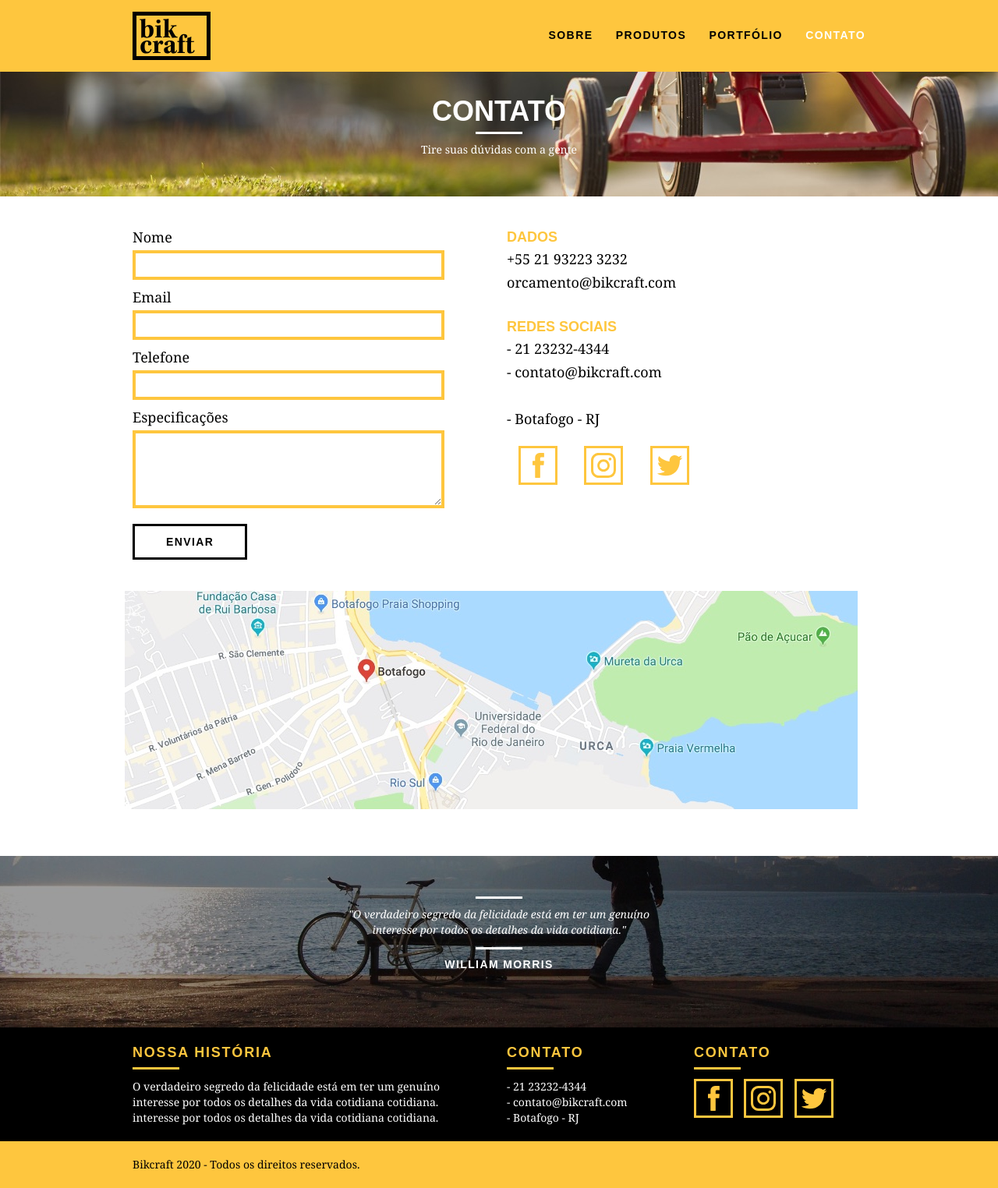
After one commit to hugolima03/Bikcraft, a PHP site: page /pages/contato.html in a window 1280 px wide. The commit adds this page. Shown: the whole page at 78% size. Run offline with PHP 8.4, Linux system fonts and the light colour scheme.

Commit message:
Fazendo a página de Contato

```diff
--- a/index.html
+++ b/index.html
@@ -22,7 +22,7 @@
           <li><a href="/pages/sobre.html">Sobre</a></li>
           <li><a href="/pages/produtos.html">Produtos</a></li>
           <li><a href="/pages/portfolio.html">Portfólio</a></li>
-          <li><a href="contato.html">Contato</a></li>
+          <li><a href="./pages/contato.html">Contato</a></li>
         </ul>
       </nav>
     </div>
--- /dev/null
+++ b/pages/contato.html
@@ -0,0 +1,135 @@
+<!DOCTYPE html>
+<html lang="pt-br">
+
+<head>
+	<meta charset="UTF-8">
+	<meta name="viewport" content="width=device-width, initial-scale=1.0">
+	<title>Contato - Bikcraft</title>
+	<link rel="stylesheet" href="../styles/normalize.css">
+	<link rel="stylesheet" href="../styles/reset.css">
+	<link rel="stylesheet" href="../styles/grid.css">
+	<link rel="stylesheet" href="../styles/styles.css">
+	<link rel="stylesheet" href="../styles/contato.css">
+</head>
+
+<body>
+	<header class="header">
+		<div class="container">
+			<a href="/index.html" class="grid-4">
+				<img src="../imgs/bikcraft.svg" alt="">
+			</a>
+			<nav class="header_menu grid-12">
+				<ul>
+					<li><a href="/pages/sobre.html">Sobre</a></li>
+					<li><a href="produtos.html">Produtos</a></li>
+					<li><a href="portfolio.html">Portfólio</a></li>
+					<li><a href="contato.html" class="menu_ativo">Contato</a></li>
+				</ul>
+			</nav>
+		</div>
+	</header>
+
+	<section class="introduction-internal internal_contato">
+		<div class="container">
+			<h1>Contato</h1>
+			<p>
+				Tire suas dúvidas com a gente
+			</p>
+		</div>
+	</section>
+
+	<section class="contato container">
+		<form id="form_orcamento" class="grid-8 form">
+			<label for="nome">Nome</label>
+			<input type="text" id="nome">
+			<label for="email">Email</label>
+			<input type="text" id="email">
+			<label for="telefone">Telefone</label>
+			<input type="text" id="telefone">
+			<label for="espec">Especificações</label>
+			<textarea name="" id="espec" cols="30" rows="10">
+				</textarea>
+			<a href="#" type="submit" class="btn btn-black">
+				Enviar
+			</a>
+		</form>
+		<div class="contato_dados grid-8">
+			<h3>Dados</h3>
+			<span>
+				+55 21 93223 3232
+			</span>
+			<span>
+				orcamento@bikcraft.com
+			</span>
+
+			<h3>Redes Sociais</h3>
+
+			<span>- 21 23232-4344</span>
+			<span>- contato@bikcraft.com</span>
+			<span>- Botafogo - RJ</span>
+			<ul>
+				<li><a href="#" target="_blank"><img src="../imgs/redes-sociais/facebook.svg" alt="Facebook icon"></a></li>
+				<li><a href="#" target="_blank"><img src="../imgs/redes-sociais/instagram.svg" alt="Instagram icon"></a>
+				</li>
+				<li><a href="#" target="_blank"><img src="../imgs/redes-sociais/twitter.svg" alt="Twitter icon"></a></li>
+			</ul>
+		</div>
+	</section>
+
+	<section class="container contact-map">
+		<a href="https://www.google.com/maps" target="_blank">
+			<img src="../imgs/endereco-bikcraft.jpg" alt="Endereço Bikcraft">
+		</a>
+	</section>
+
+	<section class="quebra">
+    <blockquote class="external-quote container">
+      <p>
+        "O verdadeiro segredo da felicidade está em ter um genuíno interesse por todos os detalhes da vida cotidiana."
+      </p>
+      <cite>WiLLiam Morris</cite>
+    </blockquote>
+  </section>
+
+	<footer>
+		<div class="footer">
+			<div class="container">
+
+				<div class="grid-8 footer_history">
+					<h3>Nossa história</h3>
+					<p>O verdadeiro segredo da felicidade está em ter um genuíno interesse por todos os detalhes da vida cotidiana
+						cotidiana. interesse por todos os detalhes da vida cotidiana cotidiana.</p>
+				</div>
+
+				<div class="grid-4 footer_contact">
+					<h3>Contato</h3>
+					<ul>
+						<li>- 21 23232-4344</li>
+						<li>- contato@bikcraft.com</li>
+						<li>- Botafogo - RJ</li>
+					</ul>
+				</div>
+
+				<div class="grid-4 footer_social">
+					<h3>Contato</h3>
+					<ul>
+						<li><a href="#" target="_blank"><img src="../imgs/redes-sociais/facebook.svg" alt="Facebook icon"></a></li>
+						<li><a href="#" target="_blank"><img src="../imgs/redes-sociais/instagram.svg" alt="Instagram icon"></a>
+						</li>
+						<li><a href="#" target="_blank"><img src="../imgs/redes-sociais/twitter.svg" alt="Twitter icon"></a></li>
+					</ul>
+				</div>
+			</div>
+		</div>
+
+		<div class="copyright">
+			<div class="container">
+				<p class="grid-16">
+					Bikcraft 2020 - Todos os direitos reservados.
+				</p>
+			</div>
+		</div>
+	</footer>
+</body>
+
+</html>
--- a/pages/produtos.html
+++ b/pages/produtos.html
@@ -120,16 +120,16 @@
 				<label for="espec">Especificações</label>
 				<textarea name="" id="espec" cols="30" rows="10">
 				</textarea>
-				<button type="submit" class="btn">
+				<a href="#" type="submit" class="btn">
 					Enviar
-				</button>
+				</a>
 			</form>
 			<div class="orcamento_dados grid-8">
 				<h3>Dados</h3>
 				<span>
 					+55 21 93223 3232
 				</span>
-				<span class="dados_email">
+				<span>
 					orcamento@bikcraft.com
 				</span>
 
--- /dev/null
+++ b/styles/contato.css
@@ -0,0 +1,114 @@
+.internal_contato {
+    background: url("/imgs/bg-contato.jpg");
+    background-size:cover ;
+}
+
+/* Orçamento */
+
+.contato {
+    padding: 40px 0;
+}
+
+.form {
+    padding-right: 60px;
+}
+
+.form label {
+    display: block;
+    font-family: Georgia, 'Times New Roman', Times, serif;
+    font-size: 18px;
+    line-height: 25px;
+    margin-bottom: 4px;
+}
+
+.form input {
+    display: block;
+    width: 100%;
+    border: 4px solid #fec63e;
+    background: none;
+    margin-bottom: 10px;
+    padding: 7px 10px;
+    margin-bottom: 10px;
+    outline: none;
+    font-size: 14px;
+    font-family: Georgia, 'Times New Roman', Times, serif;
+}
+
+.form textarea {
+    display: block;
+    width: 100%;
+    height: 100px;
+    border: 4px solid #fec63e;
+    background: none;
+    margin-bottom: 10px;
+    padding: 7px 10px;
+    margin-bottom: 20px;
+    outline: none;
+    font-size: 14px;
+    font-family: Georgia, 'Times New Roman', Times, serif;
+}
+
+.form button {
+    background: transparent;
+    padding: 7px 40px;
+}
+
+.contato_dados h3 {
+    font-size: 18px;
+    text-transform: uppercase;
+    color: #fec63e;
+    font-weight: bold;
+    line-height: 25px;
+}
+
+.contato_dados span {
+    display: block;
+    font-size: 18px;
+    font-family: Georgia, 'Times New Roman', Times, serif;
+    line-height: 30px;
+}
+
+.contato_dados p {
+    margin-top: 10px;
+    margin: 8px;
+}
+
+.contato_dados ul li {
+    font-family: Georgia, 'Times New Roman', Times, serif;
+    font-size: 14px;
+    padding: 10px 15px;
+}
+
+.dados_email {
+    margin-bottom: 40px;
+}
+
+.contato_dados span:nth-of-type(even) {
+    margin-bottom: 30px;
+}
+
+/* Social Icons */
+
+.contato_dados ul {
+    margin-top: 10px;
+}
+
+.contato_dados ul li{
+    display: inline-block;
+    margin-right: 0px;
+
+}
+
+.contato_dados ul li a {
+    border: 3px solid #fec63e;
+    display: block;
+    padding: 6px;
+}
+
+.contato_dados ul li a:hover {
+    border-color: #000;
+}
+
+.contact-map {
+    margin-bottom: 60px;
+}
--- a/styles/styles.css
+++ b/styles/styles.css
@@ -54,7 +54,7 @@ img {
 
 .btn {
     border: 3px solid #fec63e;
-    padding:  10px 30px;
+    padding:  10px 40px;
     color: #fec63e;
     font-size: 14px;
     text-transform: uppercase;
```
Also changed, not shown: styles/produtos.css (+3 -4 lines), pages/sobre.html (line endings or trailing spaces).
